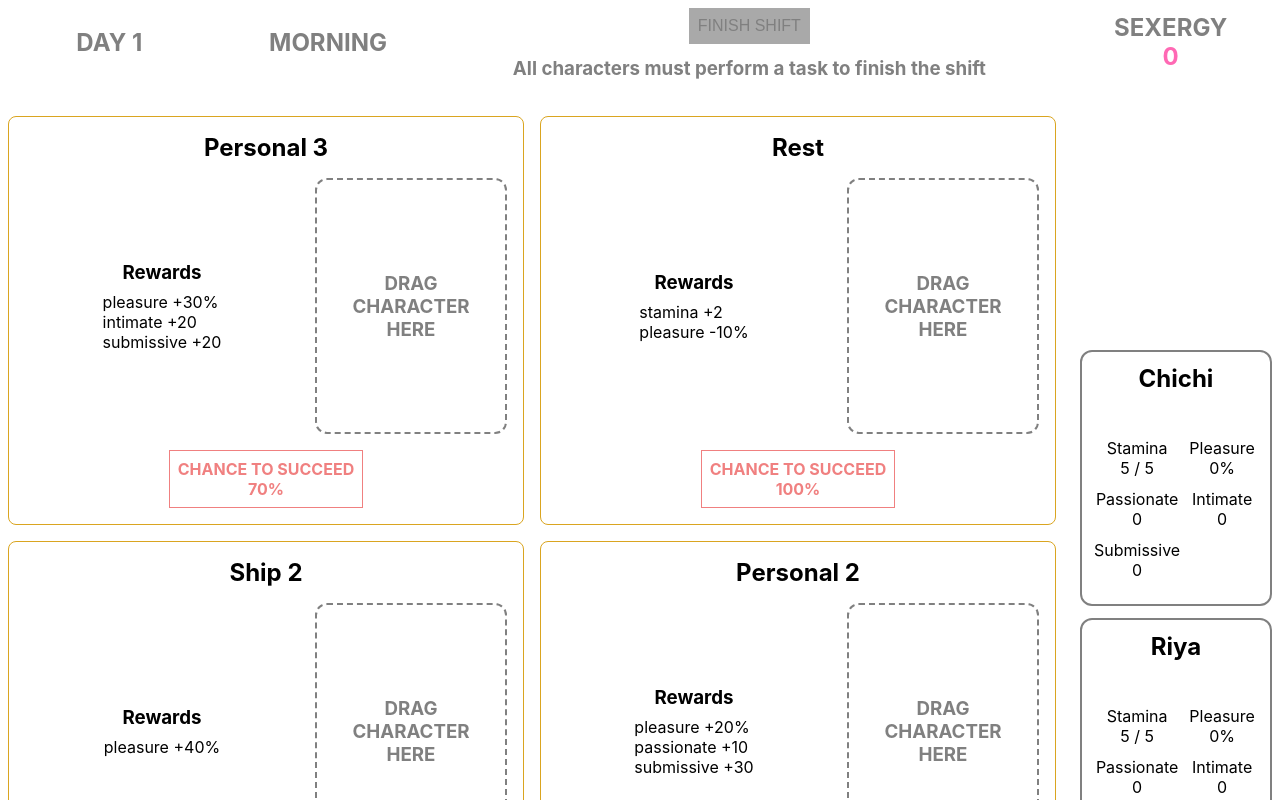
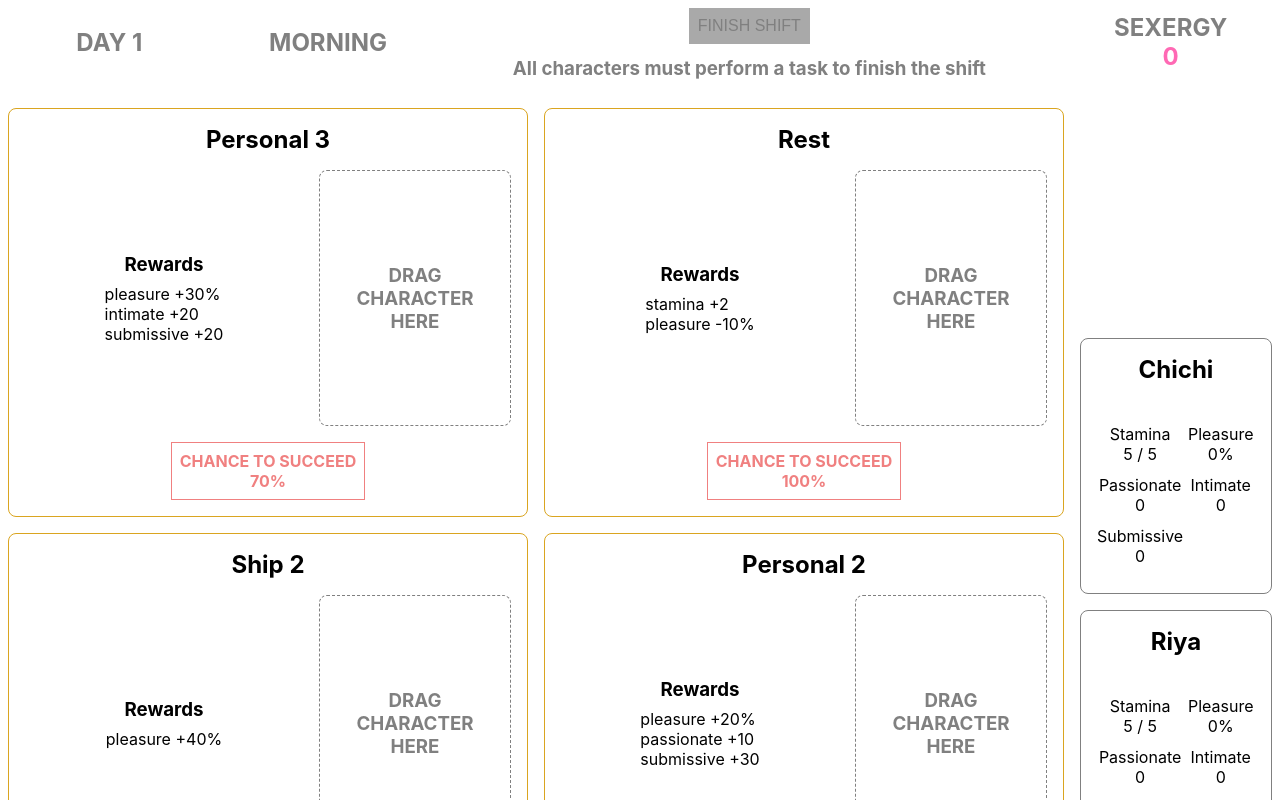
Before and after one commit to MrHands/task-gameplay, a React (Create React App) app: page / in a window 1280 px wide. Both pictures are taken after a click on the button "START GAME". Shown: the top 800 px of the page. Built offline with nearby package versions, Linux system fonts and the light colour scheme.

Commit message:
Remove px units.

```diff
--- a/src/components/Carousel.scss
+++ b/src/components/Carousel.scss
@@ -1,31 +1,31 @@
 .m-carousel {
 	display: grid;
-	grid-template-columns: repeat(10, 24px);
-	gap: 6px;
-}
+	grid-template-columns: repeat(10, 1.5rem);
+	gap: 0.4rem;
 
-.m-carousel__item {
+	&__item {
 		box-sizing: border-box;
-	width: 24px;
-	height: 24px;
-}
+		width: 1.5rem;
+		height: 1.5rem;
 
-.m-carousel__item.-success {
+		&.-success {
 			background: lightgreen;
 		}
 
-.m-carousel__item.-fail {
+		&.-fail {
 			background: lightcoral;
 		}
 
-.m-carousel__item.-critical_success {
+		&.-critical_success {
 			background: green;
 		}
 
-.m-carousel__item.-critical_fail {
+		&.-critical_fail {
 			background: red;
 		}
 
-.m-carousel__item.-selected {
-	border: 4px solid indigo;
+		&.-selected {
+			border: 0.3rem solid indigo;
 		}
+	}
+}
--- a/src/components/Character.scss
+++ b/src/components/Character.scss
@@ -5,20 +5,20 @@
 	aspect-ratio: 240/320;
 	display: grid;
 	justify-items: center;
-	gap: 12px;
-	padding: 12px;
-	border: 2px solid gray;
-	border-radius: 12px;
+	gap: 0.5rem;
+	padding: 1rem;
+	border: 0.1rem solid gray;
+	border-radius: 0.5rem;
 
 	&.-empty {
 		display: flex;
 		align-items: center;
-		border: 2px dashed gray;
+		border: 0.1rem dashed gray;
 		cursor: initial;
 	}
 
 	&.-active {
-		border: 2px solid lawngreen;
+		border: 0.1rem solid lawngreen;
 		background: lightgreen;
 	}
 
@@ -38,6 +38,6 @@
 	display: grid;
 	grid-template-columns:
 		1fr 1fr;
-	column-gap: 6px;
+	column-gap: 0.2rem;
 	width: 100%;
 }
--- a/src/components/CharacterList.scss
+++ b/src/components/CharacterList.scss
@@ -1,5 +1,5 @@
 .m-characterList {
 	display: flex;
 	flex-direction: column;
-	gap: 12px;
+	gap: 1rem;
 }
--- a/src/components/Task.scss
+++ b/src/components/Task.scss
@@ -13,7 +13,7 @@
 		1fr;
 	gap: 1rem;
 	justify-items: center;
-	min-height: 240px;
+	min-height: 13rem;
 	padding: 1rem;
 	border: 0.1rem solid goldenrod;
 	border-radius: 0.5rem;
--- a/src/components/TaskStart.scss
+++ b/src/components/TaskStart.scss
@@ -2,9 +2,9 @@
 	display: flex;
 	flex-direction: column;
 	align-items: center;
-	gap: 12px;
+	gap: 1rem;
+
+	h3 {
+		text-transform: uppercase;
+	}
 }
-
-.m-taskStart h3 {
-	text-transform: uppercase;
-}
--- a/src/states/DayShift.scss
+++ b/src/states/DayShift.scss
@@ -7,7 +7,7 @@
 		'tasks   characters  ';
 	grid-template-columns: 3fr $card-size;
 	align-items: center;
-	gap: 24px;
+	gap: 1rem;
 
 	&__tasks {
 		grid-area: tasks;
```
Lines whose indentation alone changed are shown as unchanged.
